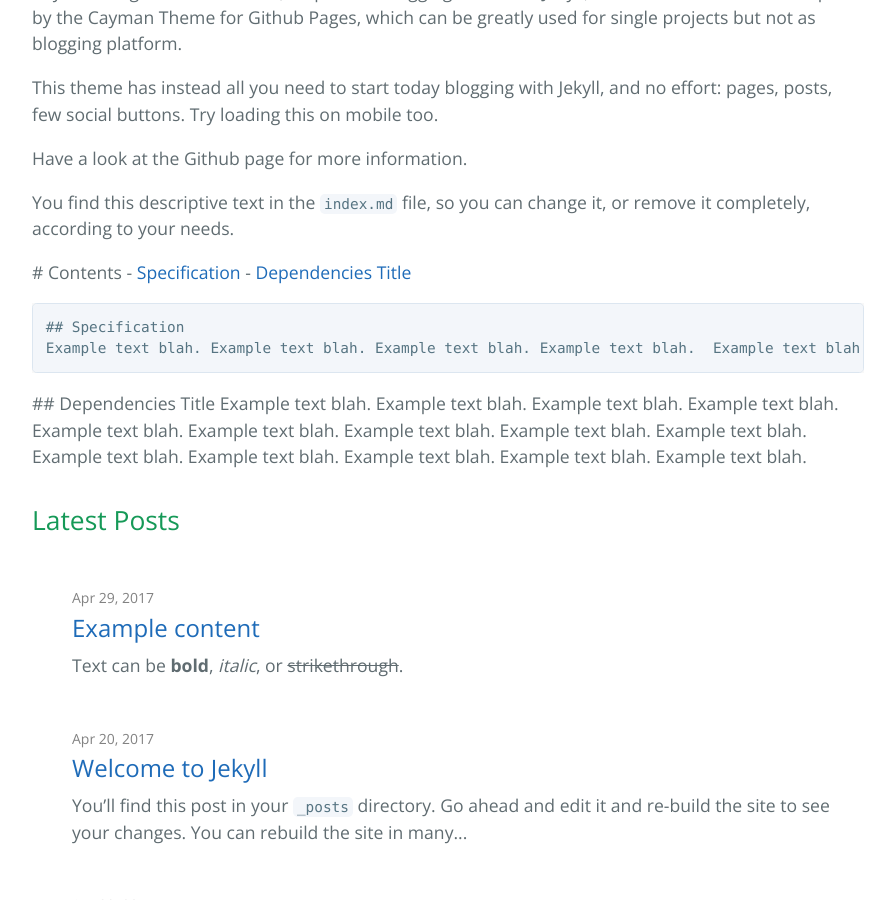
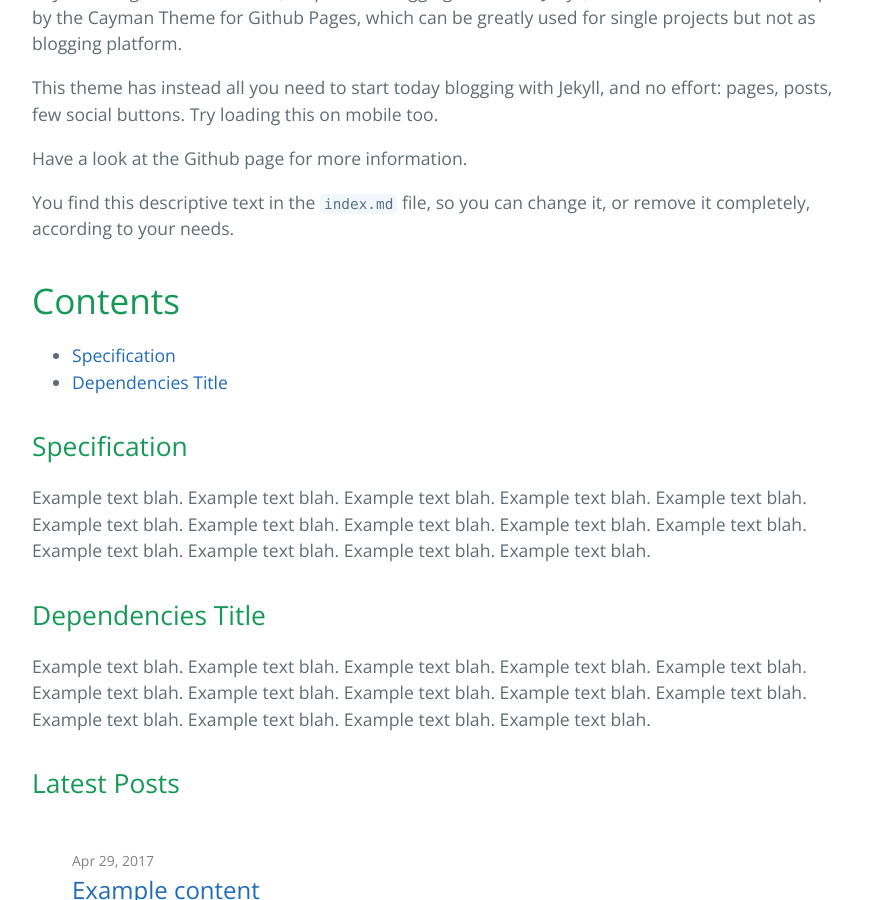
Before and after one commit to eif-courses/Java-Lecture-Notes, a Jekyll site: the page built from index.md, in a window 1280 px wide and 900 px high, scrolled down 509 px. Shown: the whole window, without its empty margins (192-1087 px from the left). Built offline with Jekyll 4.4.1, drawn with Linux system fonts in a browser that asks for light colours.

```diff
--- a/index.md
+++ b/index.md
@@ -16,20 +16,18 @@ Have a look at the Github page for more information.
 
 You find this descriptive text in the `index.md` file, so you can change it, or remove it completely, according to your needs.
 
+# Contents
+- [Specification](#specification)
+- [Dependencies Title](#dependencies-title)
 
-
-  # Contents
-     - [Specification](#specification)
-     - [Dependencies Title](#dependencies-title)
-
-    ## Specification
-    Example text blah. Example text blah. Example text blah. Example text blah.
+## Specification
+Example text blah. Example text blah. Example text blah. Example text blah.
 Example text blah. Example text blah. Example text blah. Example text blah.
 Example text blah. Example text blah. Example text blah. Example text blah.
 Example text blah. Example text blah.
 
-   ## Dependencies Title
-    Example text blah. Example text blah. Example text blah. Example text blah.
+## Dependencies Title
+Example text blah. Example text blah. Example text blah. Example text blah.
 Example text blah. Example text blah. Example text blah. Example text blah.
 Example text blah. Example text blah. Example text blah. Example text blah.
 Example text blah. Example text blah.
```
